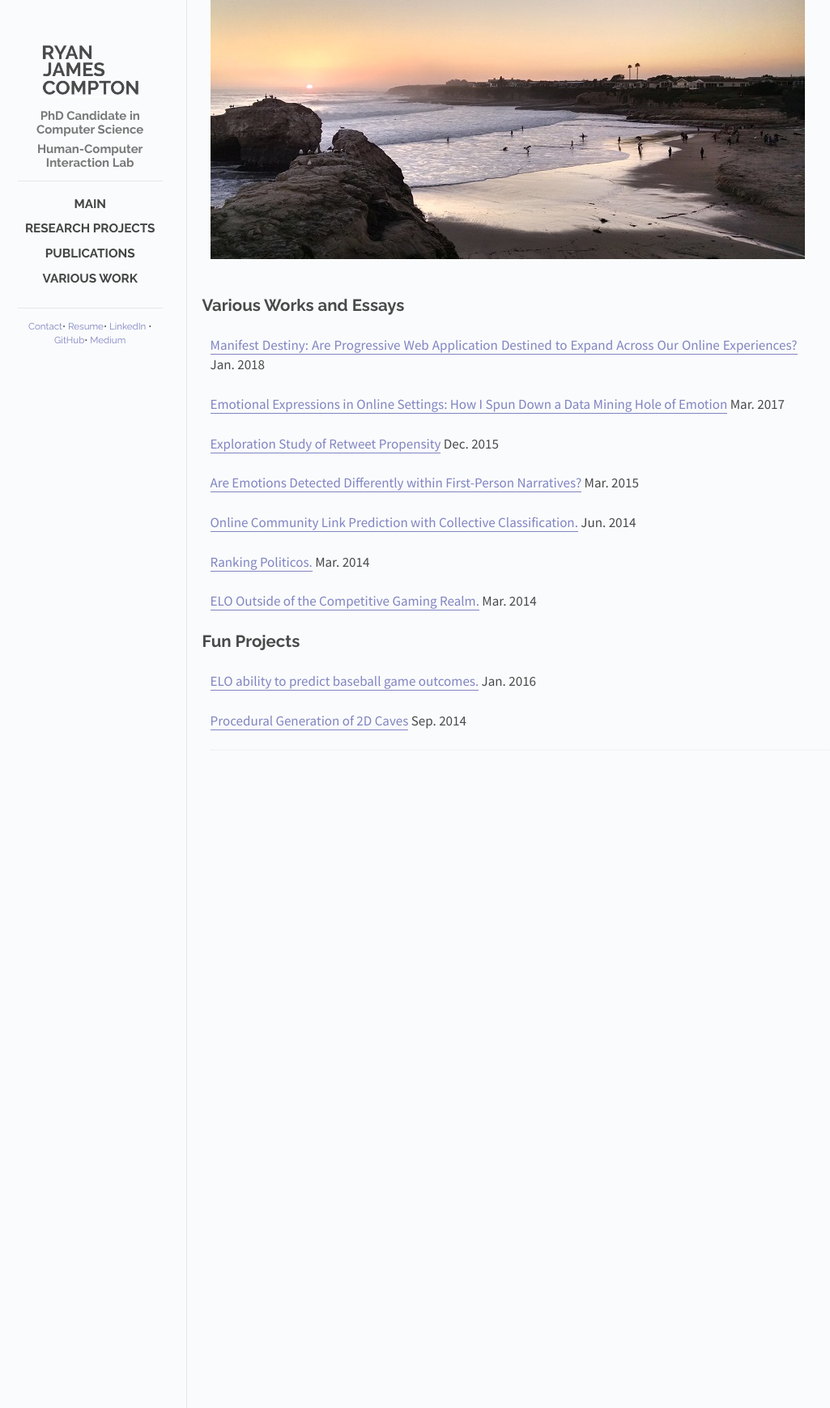
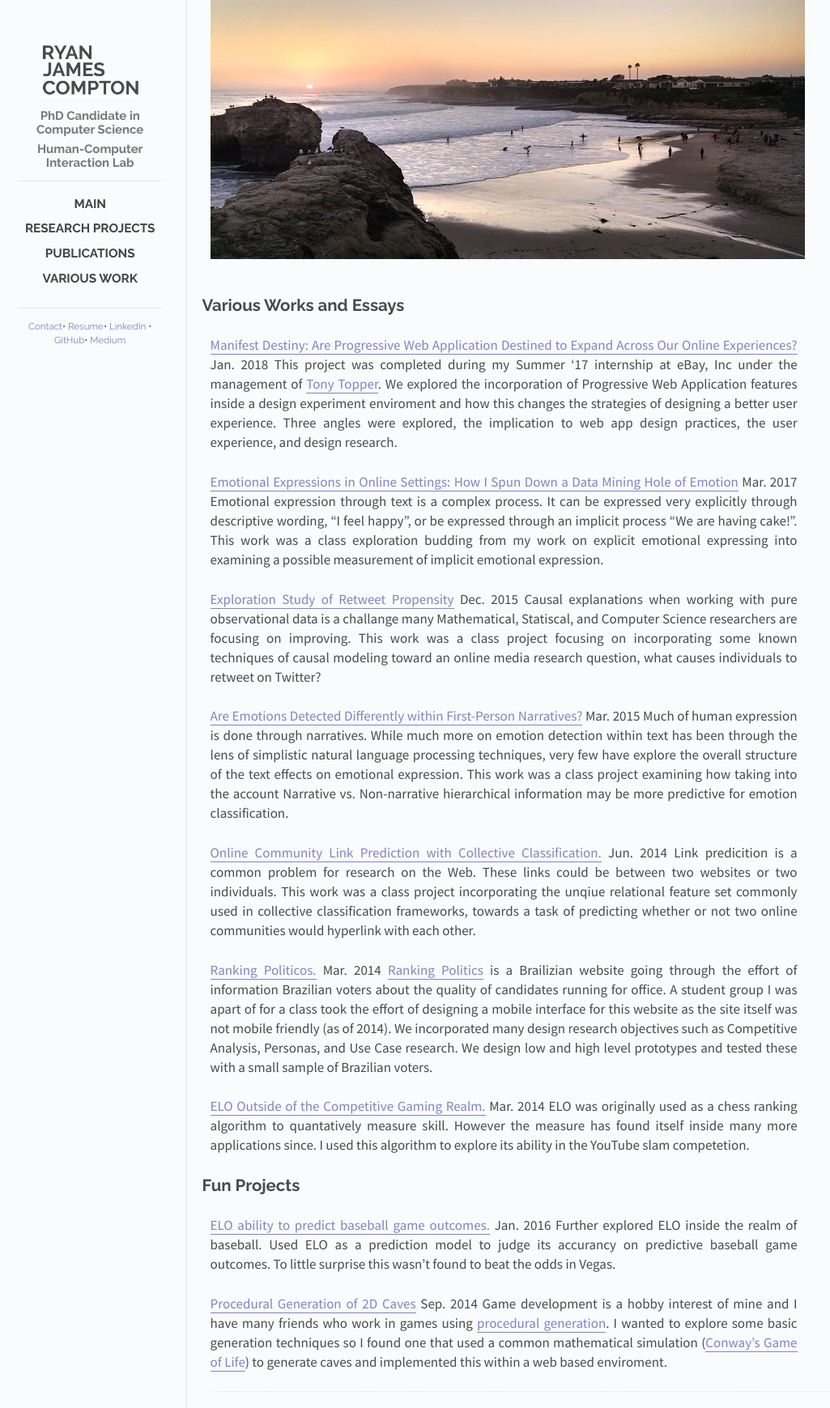
Before and after one commit to rcompt/rcompt.github.io, a Jekyll site: the page built from _posts/2018-10-01-Various Work.md, in a window 1280 px wide. Shown: the whole page at 81% size, without its empty margins (128-1153 px from the left). Built offline with Jekyll 4.4.1, drawn with Linux system fonts in a browser that asks for light colours; Markdown is read by kramdown in place of the engine named in the settings.

Commit message:
Update 2018-10-01-Various Work.md

```diff
--- a/_posts/2018-10-01-Various Work.md
+++ b/_posts/2018-10-01-Various Work.md
@@ -8,21 +8,29 @@ categories: posts
 ## Various Works and Essays
 
 [Manifest Destiny: Are Progressive Web Application Destined to Expand Across Our Online Experiences?](https://medium.com/ebaydesign/manifest-destiny-92cdace24869) Jan. 2018
+This project was completed during my Summer '17 internship at eBay, Inc under the management of [Tony Topper](https://www.linkedin.com/in/tonytopper/). We explored the incorporation of Progressive Web Application features inside a design experiment enviroment and how this changes the strategies of designing a better user experience. Three angles were explored, the implication to web app design practices, the user experience, and design research.
 
 [Emotional Expressions in Online Settings: How I Spun Down a Data Mining Hole of Emotion](https://users.soe.ucsc.edu/~rcompton/Papers/Essays/EmotionalExpressionsinOnlineSettings.pdf) Mar. 2017
+Emotional expression through text is a complex process. It can be expressed very explicitly through descriptive wording, "I feel happy", or be expressed through an implicit process "We are having cake!". This work was a class exploration budding from my work on explicit emotional expressing into examining a possible measurement of implicit emotional expression.
 
 [Exploration Study of Retweet Propensity](https://users.soe.ucsc.edu/~rcompton/Papers/Essays/causalityRetweetPropensity.pdf) Dec. 2015
+Causal explanations when working with pure observational data is a challange many Mathematical, Statiscal, and Computer Science researchers are focusing on improving. This work was a class project focusing on incorporating some known techniques of causal modeling toward an online media research question, what causes individuals to retweet on Twitter?
 
 [Are Emotions Detected Differently within First-Person Narratives?](https://users.soe.ucsc.edu/~rcompton/Papers/Essays/AreEmotionsDetectedDifferently.pdf) Mar. 2015
+Much of human expression is done through narratives. While much more on emotion detection within text has been through the lens of simplistic natural language processing techniques, very few have explore the overall structure of the text effects on emotional expression. This work was a class project examining how taking into the account Narrative vs. Non-narrative hierarchical information may be more predictive for emotion classification.
 
 [Online Community Link Prediction with Collective Classification.](https://users.soe.ucsc.edu/~rcompton/Papers/Essays/OnlineCommunityLinkPredictionwithCollectiveClassification.pdf) Jun. 2014
+Link predicition is a common problem for research on the Web. These links could be between two websites or two individuals. This work was a class project incorporating the unqiue relational feature set commonly used in collective classification frameworks, towards a task of predicting whether or not two online communities would hyperlink with each other.
 
 [Ranking Politicos.](https://users.soe.ucsc.edu/~rcompton/Papers/Essays/RankingPoliticos.pdf) Mar. 2014
+[Ranking Politics](http://www.politicos.org.br/) is a Brailizian website going through the effort of information Brazilian voters about the quality of candidates running for office. A student group I was apart of for a class took the effort of designing a mobile interface for this website as the site itself was not mobile friendly (as of 2014). We incorporated many design research objectives such as Competitive Analysis, Personas, and Use Case research. We design low and high level prototypes and tested these with a small sample of Brazilian voters.
 
 [ELO Outside of the Competitive Gaming Realm.](https://users.soe.ucsc.edu/~rcompton/Papers/Essays/ELO%20experiments.pdf) Mar. 2014
+ELO was originally used as a chess ranking algorithm to quantatively measure skill. However the measure has found itself inside many more applications since. I used this algorithm to explore its ability in the YouTube slam competetion.
 
 ## Fun Projects
-
 [ELO ability to predict baseball game outcomes.](https://github.com/rcompt/baseball-stats) Jan. 2016
+Further explored ELO inside the realm of baseball. Used ELO as a prediction model to judge its accurancy on predictive baseball game outcomes. To little surprise this wasn't found to beat the odds in Vegas.
 
 [Procedural Generation of 2D Caves](https://users.soe.ucsc.edu/~rcompton/game.html) Sep. 2014
+Game development is a hobby interest of mine and I have many friends who work in games using [procedural generation](https://en.wikipedia.org/wiki/Procedural_generation). I wanted to explore some basic generation techniques so I found one that used a common mathematical simulation ([Conway's Game of Life](https://en.wikipedia.org/wiki/Conway%27s_Game_of_Life)) to generate caves and implemented this within a web based enviroment.
```
